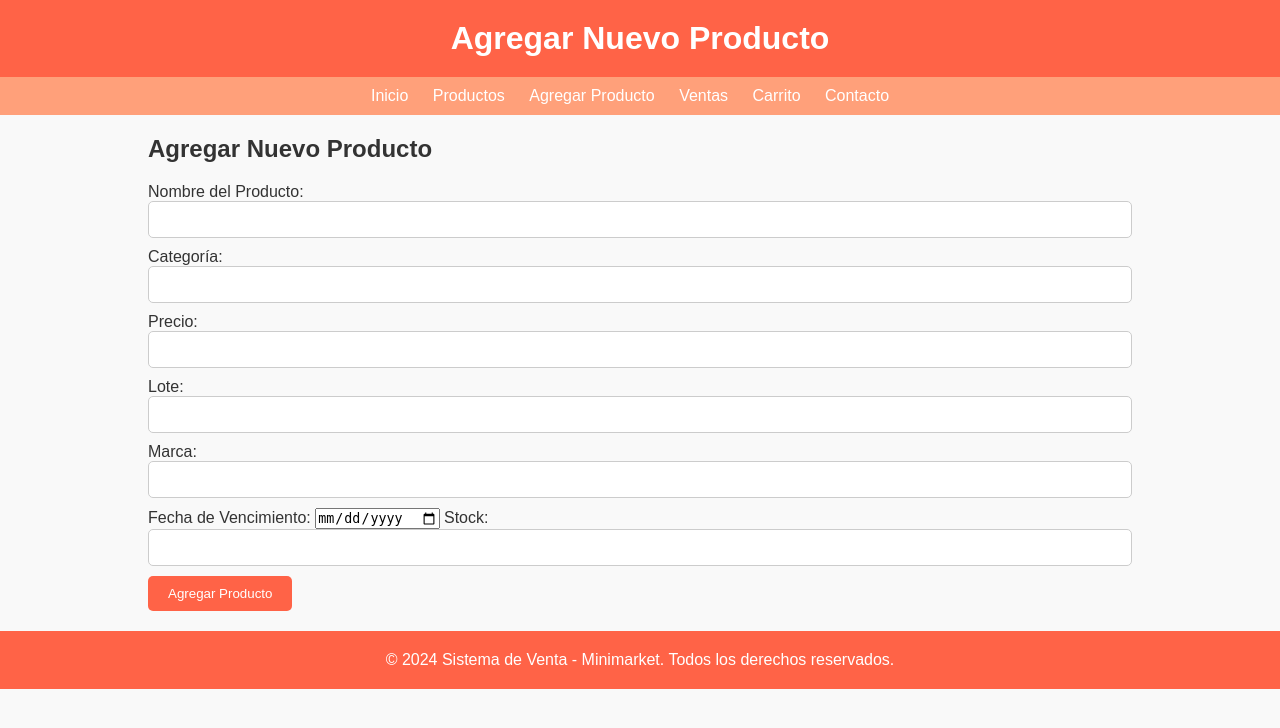
After one commit to DevsataAlbo/registradora, a Flask app: page /agregar in a window 1280 px wide. The commit adds this page. Shown: the top 728 px of the page. Run offline with Flask 3, Linux system fonts and the light colour scheme.

Commit message:
Impresion pipelines y carga productos desde el front

```diff
--- a/app.py
+++ b/app.py
@@ -1,4 +1,4 @@
-from flask import Flask, render_template
+from flask import Flask, render_template, request, redirect, url_for
 from pymongo import MongoClient
 
 app = Flask(__name__)
@@ -10,8 +10,40 @@ coleccion = db['producto']
 
 @app.route('/listar')
 def listar_productos():
-    productos = list(coleccion.find())
+    pipeline = [
+        {
+            '$match': {}
+        },
+        {
+            '$project': {
+                'nom_prcto': 1,
+                'categoria': 1,
+                'precio': 1,
+                'caracteristicas': 1,
+                'stock': 1
+            }
+        }
+    ]
+    productos = list(coleccion.aggregate(pipeline))
     return render_template('listar.html', productos=productos)
+
+@app.route('/agregar', methods=['GET', 'POST'])
+def agregar_producto():
+    if request.method == 'POST':
+        nuevo_producto = {
+            'nom_prcto': request.form['nom_prcto'],
+            'categoria': request.form['categoria'],
+            'precio': float(request.form['precio']),
+            'caracteristicas': {
+                'lote': request.form['lote'],
+                'marca': request.form['marca'],
+                'fechaVencimiento': request.form['fechaVencimiento']
+            },
+            'stock': int(request.form['stock'])
+        }
+        coleccion.insert_one(nuevo_producto)
+        return redirect(url_for('listar_productos'))
+    return render_template('agregar.html')
 
 @app.route('/')
 def index():
--- /dev/null
+++ b/templates/agregar.html
@@ -0,0 +1,59 @@
+<!DOCTYPE html>
+<html lang="es">
+<head>
+    <meta charset="UTF-8">
+    <meta name="viewport" content="width=device-width, initial-scale=1.0">
+    <title>Agregar Producto - Minimarket</title>
+    <link rel="stylesheet" href="{{ url_for('static', filename='style.css') }}">
+</head>
+<body>
+
+<header>
+    <h1>Agregar Nuevo Producto</h1>
+</header>
+
+<nav>
+    <ul>
+        <li><a href="{{ url_for('index') }}">Inicio</a></li>
+        <li><a href="{{ url_for('listar_productos') }}">Productos</a></li>
+        <li><a href="{{ url_for('agregar_producto') }}">Agregar Producto</a></li>
+        <li><a href="#">Ventas</a></li>
+        <li><a href="#">Carrito</a></li>
+        <li><a href="#">Contacto</a></li>
+    </ul>
+</nav>
+
+<div class="container">
+    <h2>Agregar Nuevo Producto</h2>
+    <form action="{{ url_for('agregar_producto') }}" method="post">
+        <label for="nom_prcto">Nombre del Producto:</label>
+        <input type="text" id="nom_prcto" name="nom_prcto" required>
+
+        <label for="categoria">Categoría:</label>
+        <input type="text" id="categoria" name="categoria" required>
+
+        <label for="precio">Precio:</label>
+        <input type="number" id="precio" name="precio" step="0.01" required>
+
+        <label for="lote">Lote:</label>
+        <input type="text" id="lote" name="lote" required>
+
+        <label for="marca">Marca:</label>
+        <input type="text" id="marca" name="marca" required>
+
+        <label for="fechaVencimiento">Fecha de Vencimiento:</label>
+        <input type="date" id="fechaVencimiento" name="fechaVencimiento" required>
+
+        <label for="stock">Stock:</label>
+        <input type="number" id="stock" name="stock" required>
+
+        <button type="submit" class="btn">Agregar Producto</button>
+    </form>
+</div>
+
+<footer>
+    <p>&copy; 2024 Sistema de Venta - Minimarket. Todos los derechos reservados.</p>
+</footer>
+
+</body>
+</html>
--- a/templates/index.html
+++ b/templates/index.html
@@ -16,6 +16,7 @@
     <ul>
         <li><a href="{{ url_for('index') }}">Inicio</a></li>
         <li><a href="{{ url_for('listar_productos') }}">Productos</a></li>
+        <li><a href="{{ url_for('agregar_producto') }}">Agregar Producto</a></li>
         <li><a href="#">Ventas</a></li>
         <li><a href="#">Carrito</a></li>
         <li><a href="#">Contacto</a></li>
--- a/templates/listar.html
+++ b/templates/listar.html
@@ -16,6 +16,7 @@
     <ul>
         <li><a href="{{ url_for('index') }}">Inicio</a></li>
         <li><a href="{{ url_for('listar_productos') }}">Productos</a></li>
+        <li><a href="{{ url_for('agregar_producto') }}">Agregar Producto</a></li>
         <li><a href="#">Ventas</a></li>
         <li><a href="#">Carrito</a></li>
         <li><a href="#">Contacto</a></li>
```
